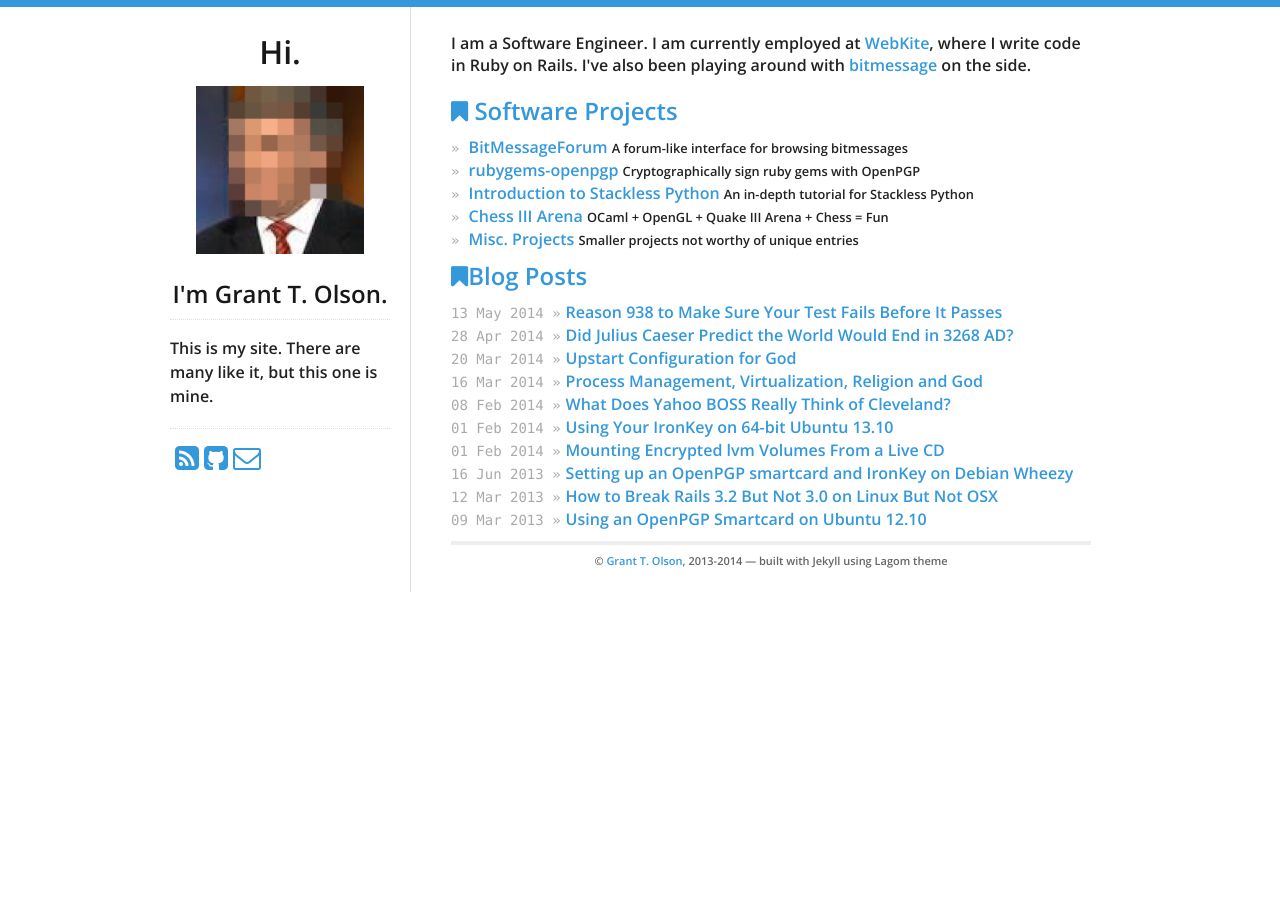
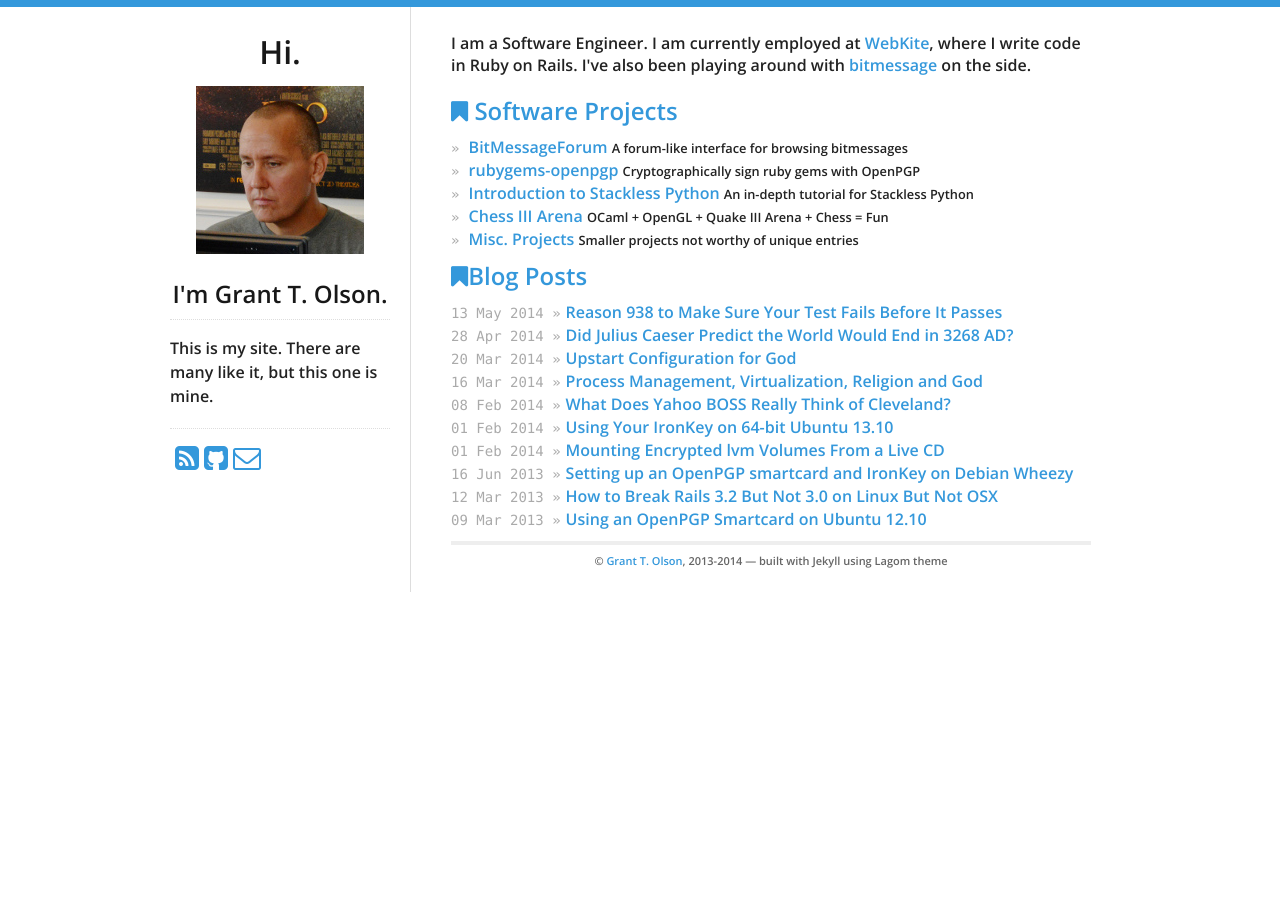
Before and after one commit to grant-olson/grant-olson.github.io, a Jekyll site: the page built from index.html, in a window 1280 px wide. Built offline with Jekyll 4.4.1, drawn with Linux system fonts in a browser that asks for light colours.

Commit message:
Real image of me

```diff
--- a/_includes/sidebar.html
+++ b/_includes/sidebar.html
@@ -1,7 +1,7 @@
 <nav>
   <h1>Hi.</h1>
   <a href="/">
-    <img src="/logo.png" id="logo" alt="Blog logo" width=168 height=168 />
+    <img src="/grant.jpg" id="logo" alt="Grant" width=168 height=168 />
   </a>
   <h2>I'm {{ site.theme.name }}.</h2>
   <hr/>
```
Also changed, not shown: grant.jpg (added).
